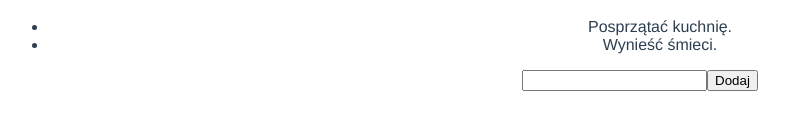
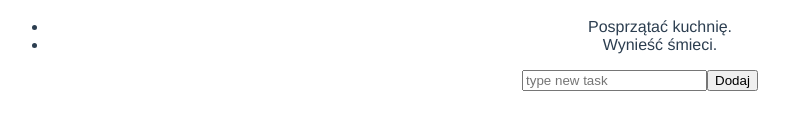
Before and after one commit to koneweczka/furry_enigma, a Vue app: page / in a window 1280 px wide. Shown: the part 262-392 px from the top of the page, without its empty margins (0-789 px from the left). Built offline with nearby package versions, Linux system fonts and the light colour scheme.

Commit message:
Add placeholder to input and trim to v-model

```diff
--- a/src/App.vue
+++ b/src/App.vue
@@ -1,3 +1,4 @@
+<!-- To jest template do HTMLa -->
 <template>
   <div id="app">
     <img alt="Vue logo" src="./assets/logo.png">
@@ -15,6 +16,7 @@ export default {
 }
 </script>
 
+<!-- To jest CSS do stylizacji: -->
 <style>
 #app {
   font-family: Avenir, Helvetica, Arial, sans-serif;
--- a/src/components/HelloWorld.vue
+++ b/src/components/HelloWorld.vue
@@ -33,6 +33,7 @@
 <script>
 export default {
   name: 'HelloWorld',
+  // Props - przekazuje argumenty do komponentów:
   props: {
     msg: String
   }
--- a/src/components/Todo.vue
+++ b/src/components/Todo.vue
@@ -3,7 +3,7 @@
         <ul>
             <!-- to jest FOR od składni vue; ten dwukropek w tym jest po  to, by to
             co jest potem uzyc dalej.
-            Ten klucz jest by vue rozroznialo rozne elemnty w liscie-->
+            Ten klucz jest by vue rozroznialo rozne elementy w liscie-->
             <li v-for="task in list" :key="task.summary">
                 {{ task.summary }}
             </li>
@@ -14,7 +14,7 @@
         oraz reagowania na zmiany value ww druga strone
         i to mowi mu, ze wez poczatkowe value z newTask
         i jak ona sie zmieni to zmien tez to w komponencoe -->
-        <input v-model="newTask" type="text" />
+        <input v-model.trim="newTask" type="text" placeholder="type new task" />
         <button @click="addTask">Dodaj</button>
     </div>
 </template>
```
